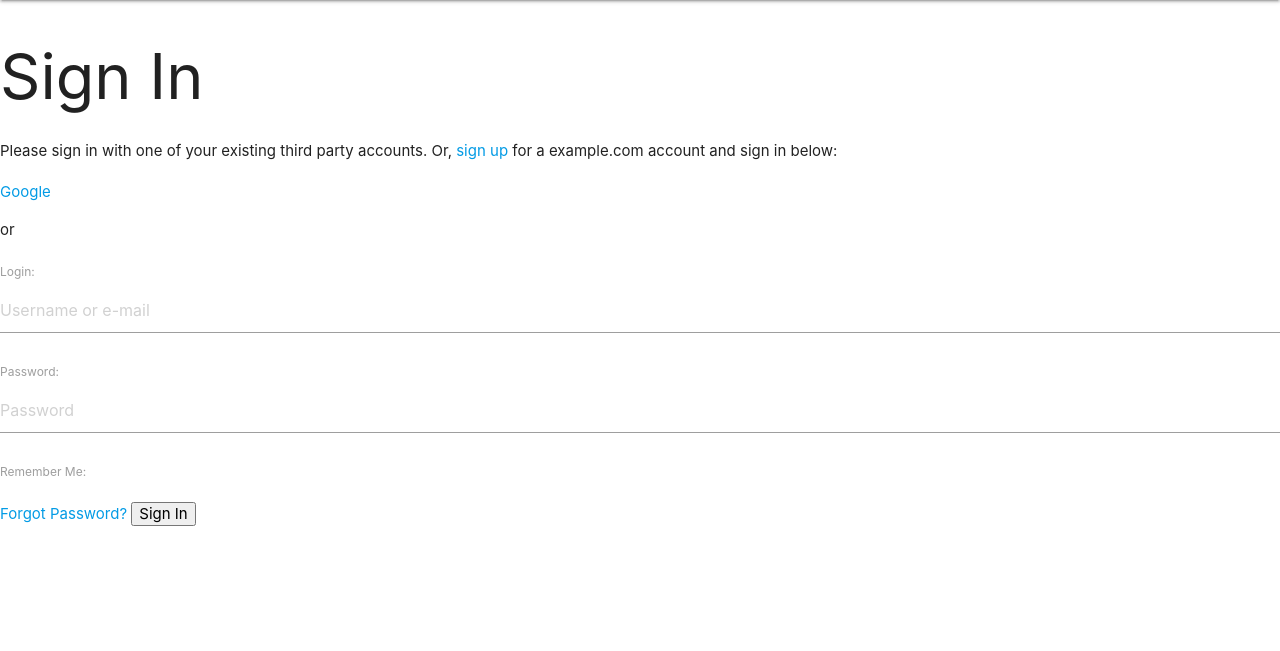
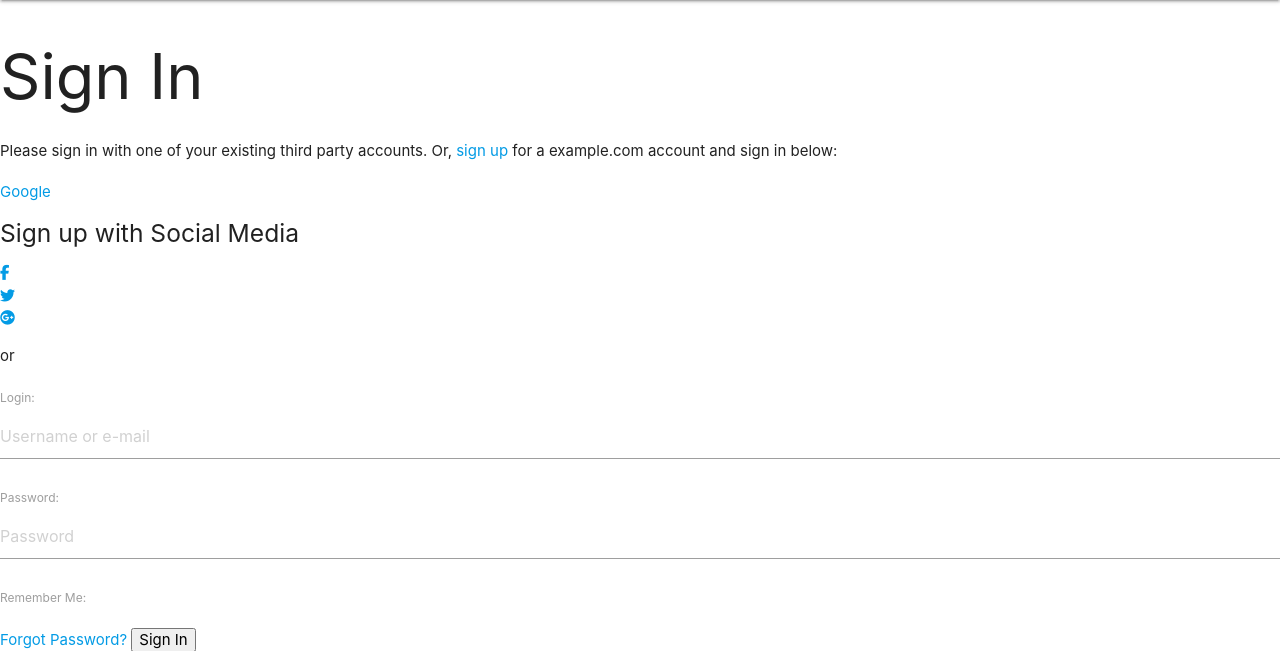
Before and after one commit to Karlitoyo/Kerrymount_Estates, a Django app: page /accounts/login/ in a window 1280 px wide. Shown: the part 64-715 px from the top of the page. Run offline with Django 3.2, Linux system fonts and the light colour scheme; some libraries are stand-ins or nearby versions.

Commit message:
Added social application login settings

```diff
--- a/templates/allauth/account/login.html
+++ b/templates/allauth/account/login.html
@@ -22,7 +22,12 @@ for a {{ site_name }} account and sign in below:{% endblocktrans %}</p>
   <ul class="socialaccount_providers">
     {% include "socialaccount/snippets/provider_list.html" with process="login" %}
   </ul>
-
+    <h5 class="d-flex justify-content-center">Sign up with Social Media</h5>
+        <ul class="social-network social-circle d-flex justify-content-center">
+            <li><a href="#" class="icoFacebook" title="Facebook"><i class="fab fa-facebook-f"></i></a></li>
+            <li><a href="#" class="icoTwitter" title="Twitter"><i class="fab fa-twitter"></i></a></li>
+            <li><a href="{% provider_login_url 'google' %}" class="icoGoogle" title="Google +"><i class="fab fa-google-plus"></i></a></li>
+        </ul>
   <div class="login-or">{% trans 'or' %}</div>
 
 </div>
--- a/templates/allauth/account/signup.html
+++ b/templates/allauth/account/signup.html
@@ -16,6 +16,12 @@
   <input type="hidden" name="{{ redirect_field_name }}" value="{{ redirect_field_value }}" />
   {% endif %}
   <button type="submit">{% trans "Sign Up" %} &raquo;</button>
+  <h5 class="d-flex justify-content-center">Sign up with Social Media</h5>
+    <ul class="social-network social-circle d-flex justify-content-center">
+        <li><a href="#" class="icoFacebook" title="Facebook"><i class="fab fa-facebook-f"></i></a></li>
+        <li><a href="#" class="icoTwitter" title="Twitter"><i class="fab fa-twitter"></i></a></li>
+        <li><a href="{% provider_login_url 'google' %}" class="icoGoogle" title="Google +"><i class="fab fa-google-plus"></i></a></li>
+    </ul>
 </form>
 
 {% endblock %}
```
